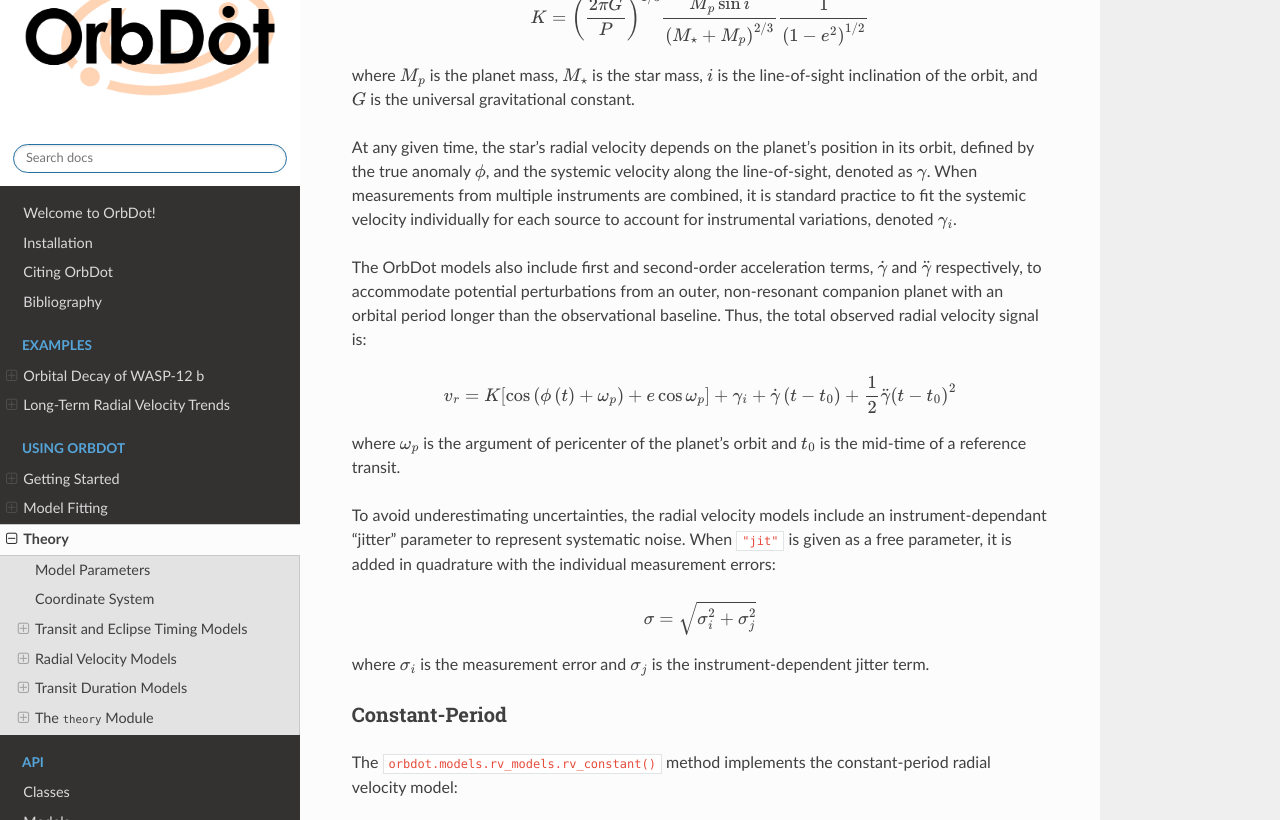
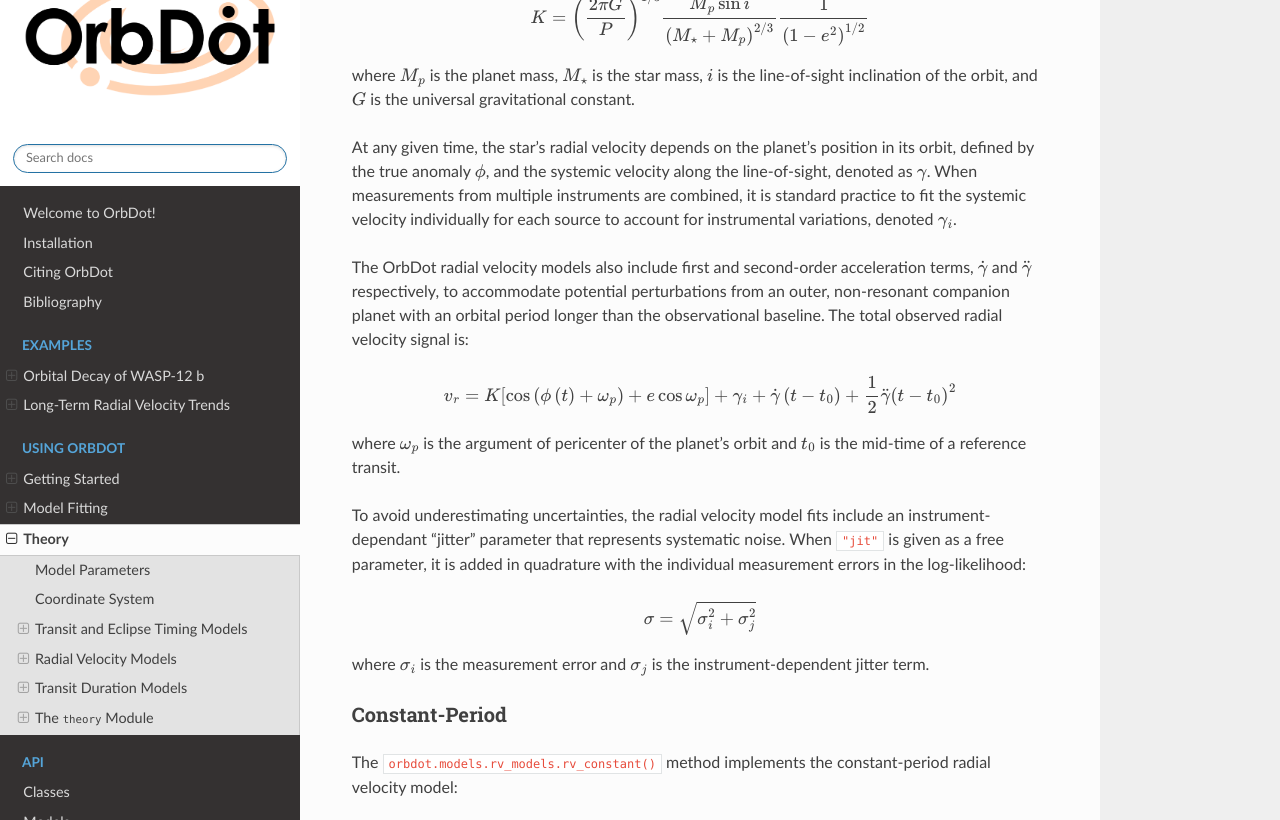
Before and after one commit to simonehagey/orbdot, a Sphinx documentation site: the page built from docs/source/models.rst, in a window 1280 px wide and 900 px high, scrolled down 5298 px, cut to the strip 0-820 px from the top of the window. Built offline with Sphinx 7.4.7 and the Read the Docs theme 2.0.0, drawn with Linux system fonts in a browser that asks for light colours; cross-references to code outside the pages are shown as plain code; some of the changed text lies outside the part shown.

Commit message:
Minor edits to documentation

```diff
--- a/docs/source/models.rst
+++ b/docs/source/models.rst
@@ -119,14 +119,14 @@
      - ``K``
      - m :math:`{\mathrm s}^{-1}`
      - The radial velocity semi-amplitude.
-   * - :math:`\gamma_j`
+   * - :math:`\gamma_i`
      - ``v0``
      - :math:`\mathrm{m}` :math:`{\mathrm s}^{-1}`
-     - The instrument-dependant systemic radial velocity.
-   * - :math:`\sigma_i`
+     - The systemic radial velocity (instrument-dependant).
+   * - :math:`\sigma_j`
      - ``jit``
      - :math:`\mathrm{m}` :math:`{\mathrm s}^{-1}`
-     - An instrument-dependant "jitter" term.
+     - The "jitter" uncertainty term (instrument-dependant).
    * - :math:`\dot{\gamma}`
      - ``dvdt``
      - :math:`\mathrm{m}` :math:`{\mathrm s}^{-1}` :math:`{\mathrm{day}}^{-1}`
@@ -254,7 +254,7 @@
 
 At any given time, the star's radial velocity depends on the planet's position in its orbit, defined by the true anomaly :math:`\phi`, and the systemic velocity along the line-of-sight, denoted as :math:`\gamma`. When measurements from multiple instruments are combined, it is standard practice to fit the systemic velocity individually for each source to account for instrumental variations, denoted :math:`\gamma_i`.
 
-The OrbDot models also include first and second-order acceleration terms, :math:`\dot{\gamma}` and :math:`\ddot{\gamma}` respectively, to accommodate potential perturbations from an outer, non-resonant companion planet with an orbital period longer than the observational baseline. Thus, the total observed radial velocity signal is:
+The OrbDot radial velocity models also include first and second-order acceleration terms, :math:`\dot{\gamma}` and :math:`\ddot{\gamma}` respectively, to accommodate potential perturbations from an outer, non-resonant companion planet with an orbital period longer than the observational baseline. The total observed radial velocity signal is:
 
 .. math::
     v_r = K[\cos{(\phi\left(t\right)+\omega_p)}+e\cos{\omega_p}] + \gamma_i
@@ -262,7 +262,7 @@
 
 where :math:`\omega_p` is the argument of pericenter of the planet's orbit and :math:`t_0` is the mid-time of a reference transit.
 
-To avoid underestimating uncertainties, the radial velocity models include an instrument-dependant "jitter" parameter to represent systematic noise. When ``"jit"`` is given as a free parameter, it is added in quadrature with the individual measurement errors:
+To avoid underestimating uncertainties, the radial velocity model fits include an instrument-dependant "jitter" parameter that represents systematic noise. When ``"jit"`` is given as a free parameter, it is added in quadrature with the individual measurement errors in the log-likelihood:
 
 .. math::
     \sigma = \sqrt{\sigma_i^2 + \sigma_{j}^2}
@@ -348,11 +348,11 @@
 For a planet on an elliptical orbit undergoing apsidal precession, the change in the argument of pericenter :math:`\omega_p` affects the transit duration. This relationship is captured by equation (54) from :cite:t:`Kipping2010`:
 
 .. math::
-    \frac{dT}{d \omega} =  \frac{P}{\pi} \frac{e \varrho_{\mathrm{c}}^3 \cos\omega}{\left(1-e^2\right)^{3 / 2}}
+    \frac{dT}{d \omega} =  \frac{P}{\pi} \frac{\varrho_{\mathrm{c}}^3 e \cos\omega}{\left(1-e^2\right)^{3 / 2}}
     \left(\frac{1}{\sqrt{1-b^2} \sqrt{a_R^2 \varrho_c^2-1}} - 2 \arcsin \left(\frac{\sqrt{1-b^2}}
     {a_R \varrho_c \sin i}\right)\right)
 
-where :math:`\frac{dT}{d \omega}` is the change in the transit duration with changing argument of pericenter, and :math:`b` is the impact parameter. The change in the transit duration per epoch may be expressed as:
+where :math:`\frac{dT}{d \omega}` is the change in the transit duration with changing argument of pericenter and :math:`b` is the impact parameter. The change in the transit duration per epoch may be expressed as:
 
 .. math::
     \frac{dT}{dE} = \frac{dT}{d\omega}\frac{d\omega}{dE}
```
Also changed, not shown: other parts of docs/source/models.rst (+1 -1 lines), 2 other files.
